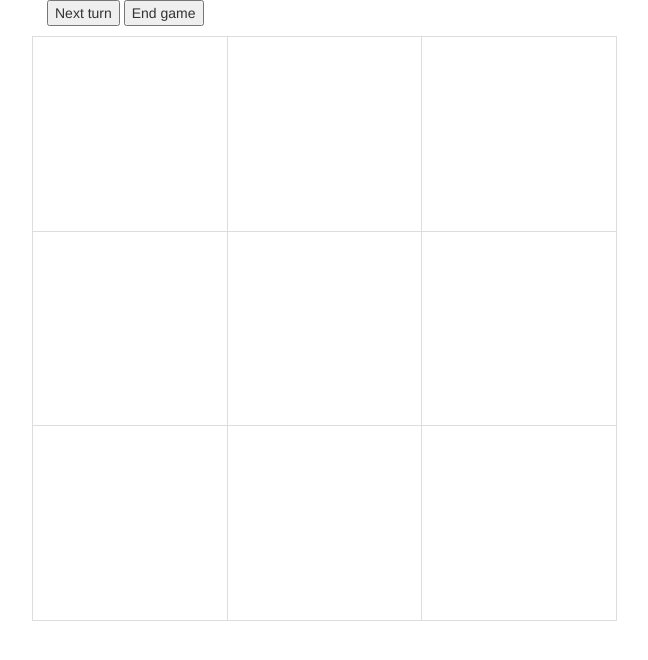
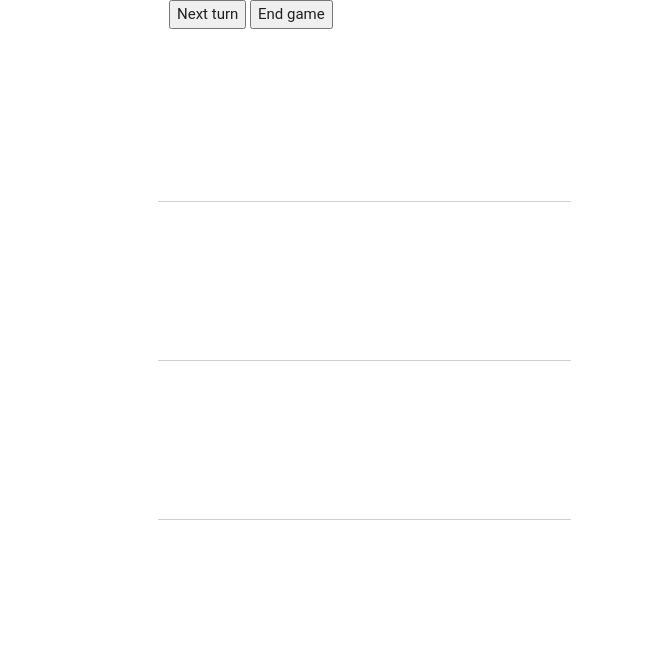
Before and after one commit to telpuhova/tic-tac-toe, a plain HTML site: page index.html in a window 1280 px wide. Shown: the whole page, without its empty margins (23-671 px from the left). Drawn offline with nearby package versions, Linux system fonts and the light colour scheme; a web font is replaced by a local one.

```diff
--- a/css/styles.css
+++ b/css/styles.css
@@ -26,3 +26,8 @@
 .square-table {
   width: 50%;
 }
+
+td:hover {
+  background-color: blue;
+  color: white;
+}
--- a/index.html
+++ b/index.html
@@ -1,11 +1,11 @@
 <!DOCTYPE html>
 <html>
 <head>
-  <!-- <link rel="stylesheet" href="https://maxcdn.bootstrapcdn.com/bootstrap/4.0.0-alpha.6/css/bootstrap.min.css" integrity="sha384-rwoIResjU2yc3z8GV/NPeZWAv56rSmLldC3R/AZzGRnGxQQKnKkoFVhFQhNUwEyJ" crossorigin="anonymous"> -->
-  <link rel="stylesheet" href="css/bootstrap.css" type="text/css">
+  <link href="https://fonts.googleapis.com/icon?family=Material+Icons" rel="stylesheet">
+  <link type="text/css" rel="stylesheet" href="css/materialize.css"  media="screen,projection"/>
   <link rel="stylesheet" href="css/styles.css" type="text/css">
-  <!-- <script src="https://ajax.googleapis.com/ajax/libs/jquery/3.2.1/jquery.min.js"></script> -->
   <script src="js/jquery-3.2.1.js"></script>
+  <script type="text/javascript" src="js/materialize.min.js"></script>
   <script src="js/scripts.js"></script>
   <title>Tic-Tac-Toe</title>
 </head>
@@ -22,7 +22,7 @@
       </div>
 
       <div class="square-table">
-        <table class="table table-bordered">
+        <table class="bordered">
           <tbody>
             <tr>
               <td id="0"></td>
```
Also changed, not shown: img/o.png (added), img/o2.png (added), img/o3.gif (added), img/o3.jpg (added), img/o4.png (added), img/x.png (added), img/x2.png (added), img/x3.png (added).
